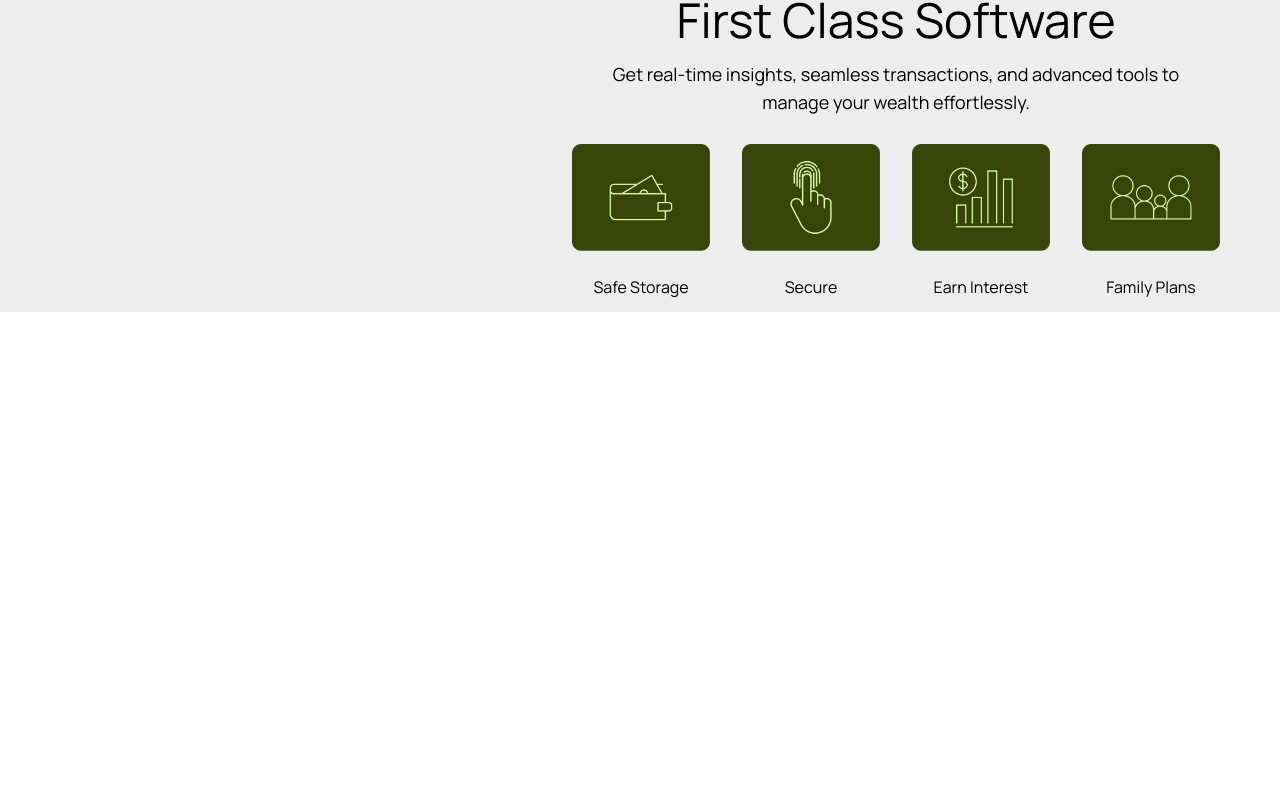
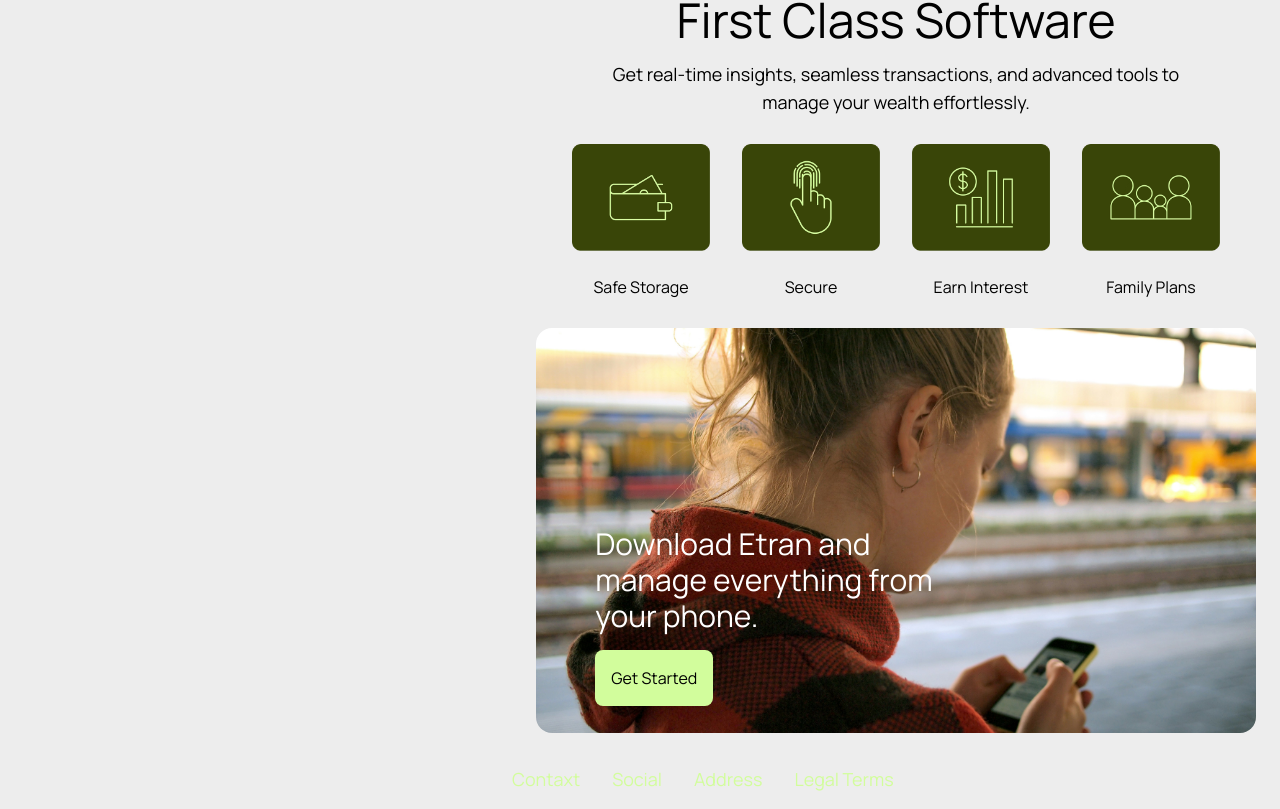
Before and after one commit to JCLthatlittlerat/etran-trustworthy-app, a Next.js app: page / in a window 1280 px wide. Shown: the part 2610-3419 px from the top of the page. Before the commit the page ends 2922 px from the top, so only its background shows below. Built offline with nearby package versions, Linux system fonts and the light colour scheme.

Commit message:
'get-started' and 'footer' section added to the project

```diff
--- a/app/page.tsx
+++ b/app/page.tsx
@@ -6,6 +6,7 @@
 import { GiWallet } from "react-icons/gi";
 import { LuChartNoAxesCombined } from "react-icons/lu";
 import { data } from "@/store/data";
+import Footer from "@/components/Socials";
 
 export default function Home() {
   return (
@@ -229,6 +230,19 @@
                   {/* download the icons and put the in here */}
                 </div>
         </section>
+        <section className="get-started">
+          <div className="container w-fit mx-auto relative p-4">
+            <Image src={'/daria-nepriakhina-_XR5rkprHQU-unsplash.jpg'} alt="get started" width={720} height={350} className="mx-auto rounded-2xl"/>
+            <div className="get-started-details absolute left-[10%] bottom-[10%]">
+              <p className="max-w-[20ch] text-3xl text-(--background-2) my-4">Download Etran and manage everything from your phone.</p>
+              <button className="capitalize p-4 text-(--forground) bg-(--accent-1) rounded-lg">
+                get started
+              </button>
+            </div>
+          </div>
+        </section>
+        <Footer/>
+
 
       </section>
     </main>
```
Lines whose indentation alone changed are shown as unchanged.
